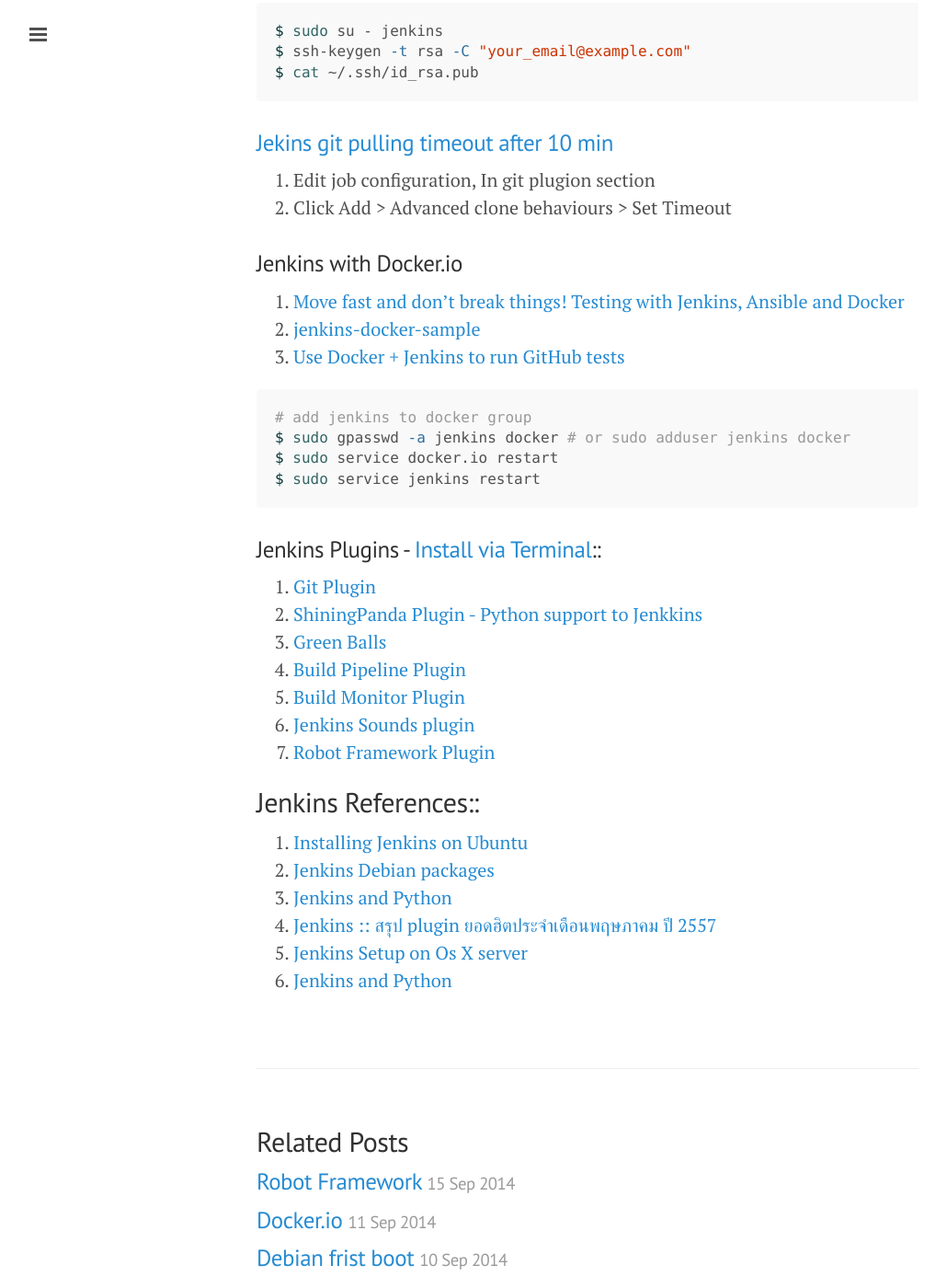
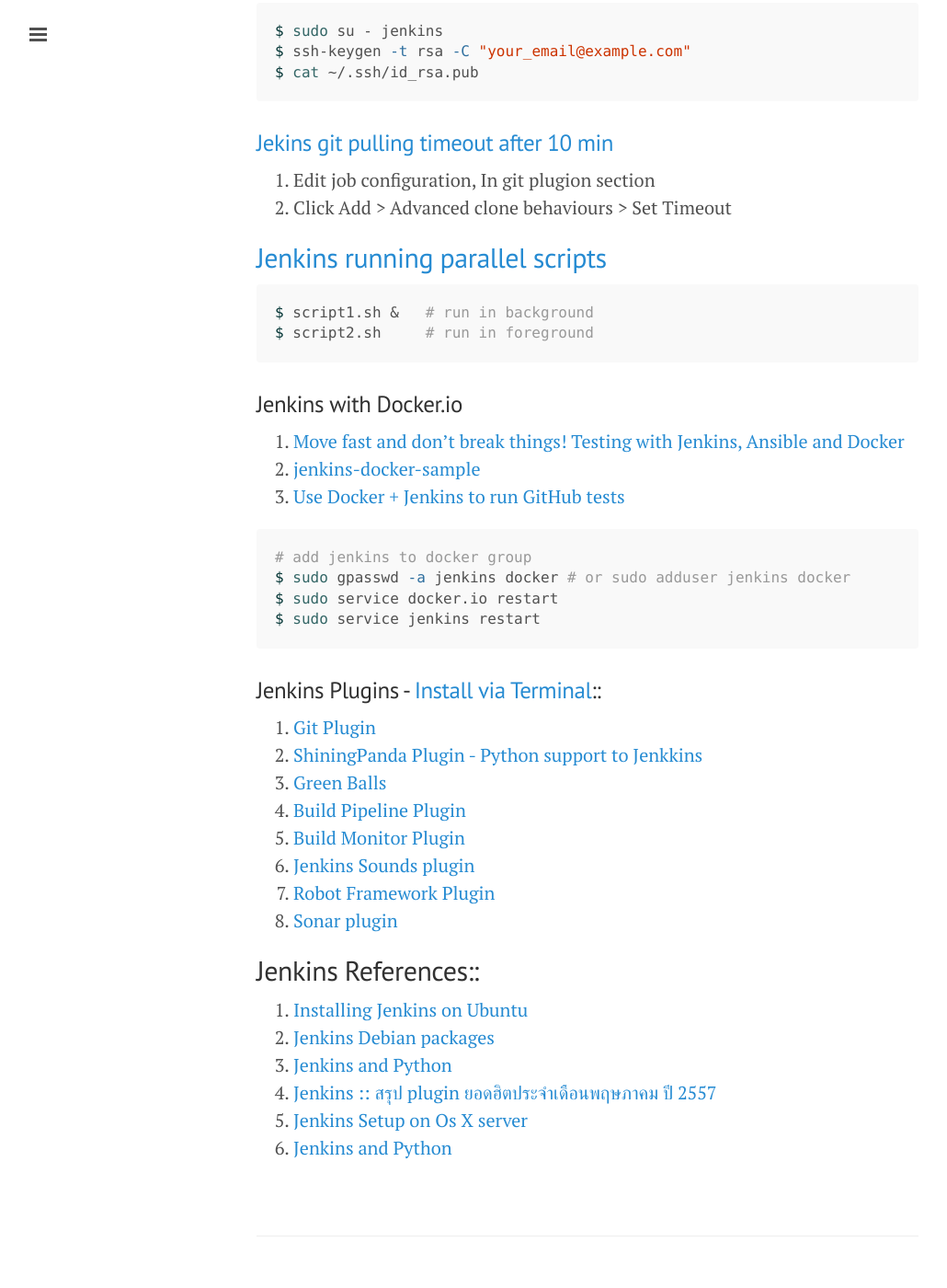
Before and after one commit to ibotdotout/ibotdotout.github.io, a Jekyll site: the page built from _posts/2014-07-19-continuous-integration.md, in a window 1280 px wide and 1400 px high, scrolled down 6914 px. Shown: the whole window at 92% size, without its empty margins (1-1031 px from the left). Built offline with Jekyll 4.4.1, drawn with Linux system fonts in a browser that asks for light colours; Markdown is read by kramdown in place of the engine named in the settings.

Commit message:
update running parallel script

````diff
--- a/_posts/2014-07-19-continuous-integration.md
+++ b/_posts/2014-07-19-continuous-integration.md
@@ -262,6 +262,13 @@ $ cat ~/.ssh/id_rsa.pub
 1. Edit job configuration, In git plugion section
 2. Click Add > Advanced clone behaviours > Set Timeout
 
+## [Jenkins running parallel scripts](http://stackoverflow.com/questions/23062933/jenkins-running-parallel-scripts)
+
+```sh
+$ script1.sh &   # run in background
+$ script2.sh     # run in foreground
+```
+
 
 ### Jenkins with Docker.io
 1. [Move fast and don’t break things! Testing with Jenkins, Ansible and Docker](https://developer.rackspace.com/blog/move-fast-and-dont-break-things-testing-with-jenkins-ansible-and-docker/)
@@ -284,6 +291,7 @@ $ sudo service jenkins restart
 5. [Build Monitor Plugin](https://wiki.jenkins-ci.org/display/JENKINS/Build+Monitor+Plugin)
 6. [Jenkins Sounds plugin](https://wiki.jenkins-ci.org/display/JENKINS/Jenkins+Sounds+plugin)
 7. [Robot Framework Plugin](https://wiki.jenkins-ci.org/display/JENKINS/Robot+Framework+Plugin)
+8. [Sonar plugin](https://wiki.jenkins-ci.org/display/JENKINS/Sonar+plugin)
 
 
 ## Jenkins References::
````
